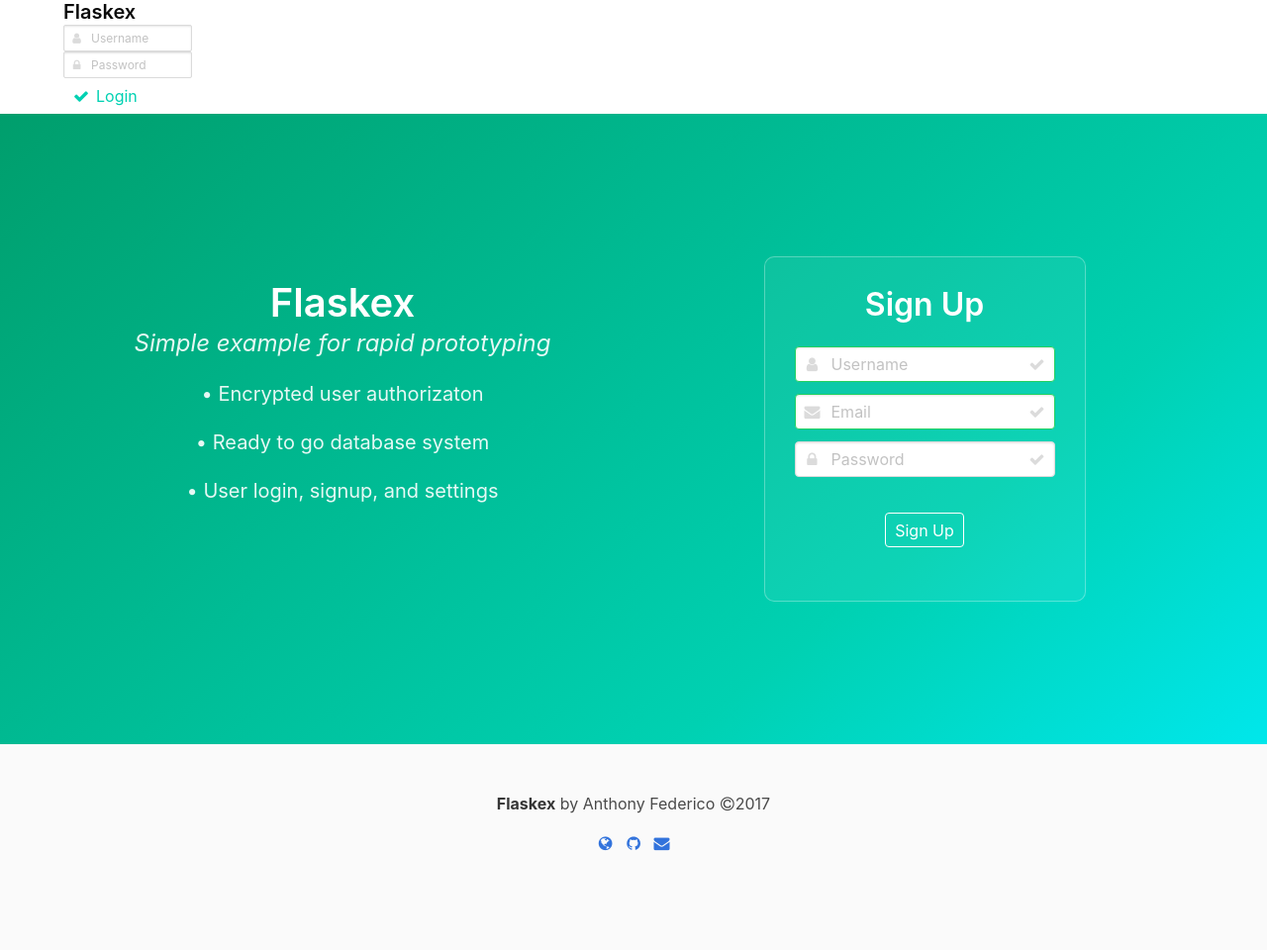
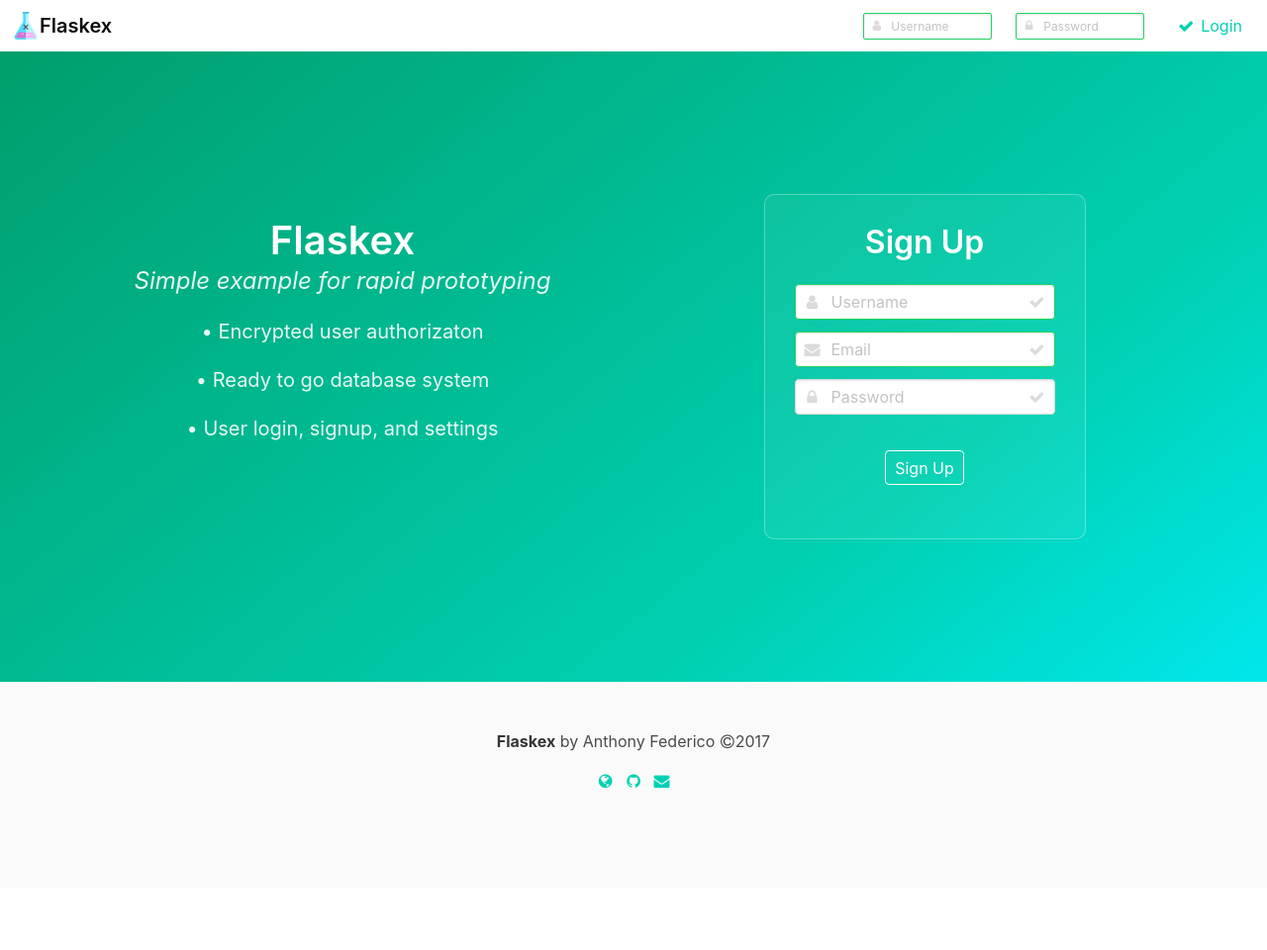
Before and after one commit to anfederico/flaskex, a Flask app: page / in a window 1280 px wide. Shown: the whole page at 99% size. After the commit the page ends 797 px from the top, so only its background shows below. Run offline with Flask 2, Linux system fonts and the light colour scheme; some libraries are stand-ins or nearby versions.

Commit message:
Update navbar and footer code

```diff
--- a/templates/login.html
+++ b/templates/login.html
@@ -8,7 +8,58 @@
     <link rel="stylesheet" href="../static/css/style.css">
   </head>
   <body>
+
     <section class="hero is-white is-medium">
+      <nav class="navbar is-transparent">
+        <div class="navbar-brand">
+          <a class="navbar-item" href="https://github.com/anfederico/Flaskex">
+            <img src="https://github.com/anfederico/Flaskex/raw/master/media/flaskex-logo.png" alt="Flaskex_logo">
+            <h6 href="/" class="subtitle"><strong>Flaskex</strong></h6>
+          </a>
+          <div id="navbar-burger-id" class="navbar-burger burger" data-target="navbar-menu-id">
+            <span></span>
+            <span></span>
+            <span></span>
+          </div>
+        </div>
+
+        <div id="navbar-menu-id" class="navbar-menu">
+          <div class="navbar-end">
+            <a class="navbar-item">
+              <div class="field">
+                <p class="control has-icons-left">
+                  <input class="login-input input is-small is-success" type="text" id="login-user" placeholder="Username">
+                    <span class="icon is-small is-left">
+                      <i class="fa fa-user"></i>
+                    </span>
+                </p>
+              </div>
+            </a>
+            <a class="navbar-item">
+              <div class="field">
+                <p class="control has-icons-left">
+                  <input class="login-input input is-small is-success" type="password" id="login-pass" placeholder="Password">
+                    <span class="icon is-small is-left">
+                      <i class="fa fa-lock"></i>
+                    </span>
+                </p>
+              </div>
+            </a>
+            <span class="navbar-item">
+              <a id="login-button" class="button is-primary is-inverted">
+                <span class="icon">
+                  <i class="fa fa-check"></i>
+                </span>
+                <span>Login</span>
+              </a>
+            </span>
+          </div>
+        </div>
+      </nav>
+    </section>
+
+
+    <!--<section class="hero is-white is-medium">
       <div class="hero-head">
         <header class="nav">
           <div class="container">
@@ -50,7 +101,7 @@
           </div>
         </header>
       </div>
-    </section>
+    </section>-->
     <title>Flaskex</title>
     <section class="hero is-primary is-bold is-medium">
       <div class="hero-body">
@@ -124,13 +175,13 @@
               </span>2017</a>
             </p>
             <p>
-              <a class="icon" href="http://anfederico.github.io" target="_blank">
+              <a class="icon has-text-primary" href="http://anfederico.github.io" target="_blank">
                 <i class="fa fa-globe"></i>
               </a>
-              <a class="icon" href="https://github.com/anfederico" target="_blank">
+              <a class="icon has-text-primary" href="https://github.com/anfederico" target="_blank">
                 <i class="fa fa-github"></i>
               </a>
-              <a class="icon" href="mailto:anfed@bu.edu" target="_blank">
+              <a class="icon has-text-primary" href="mailto:anfed@bu.edu" target="_blank">
                 <i class="fa fa-envelope"></i>
               </a>
             </p>
```
